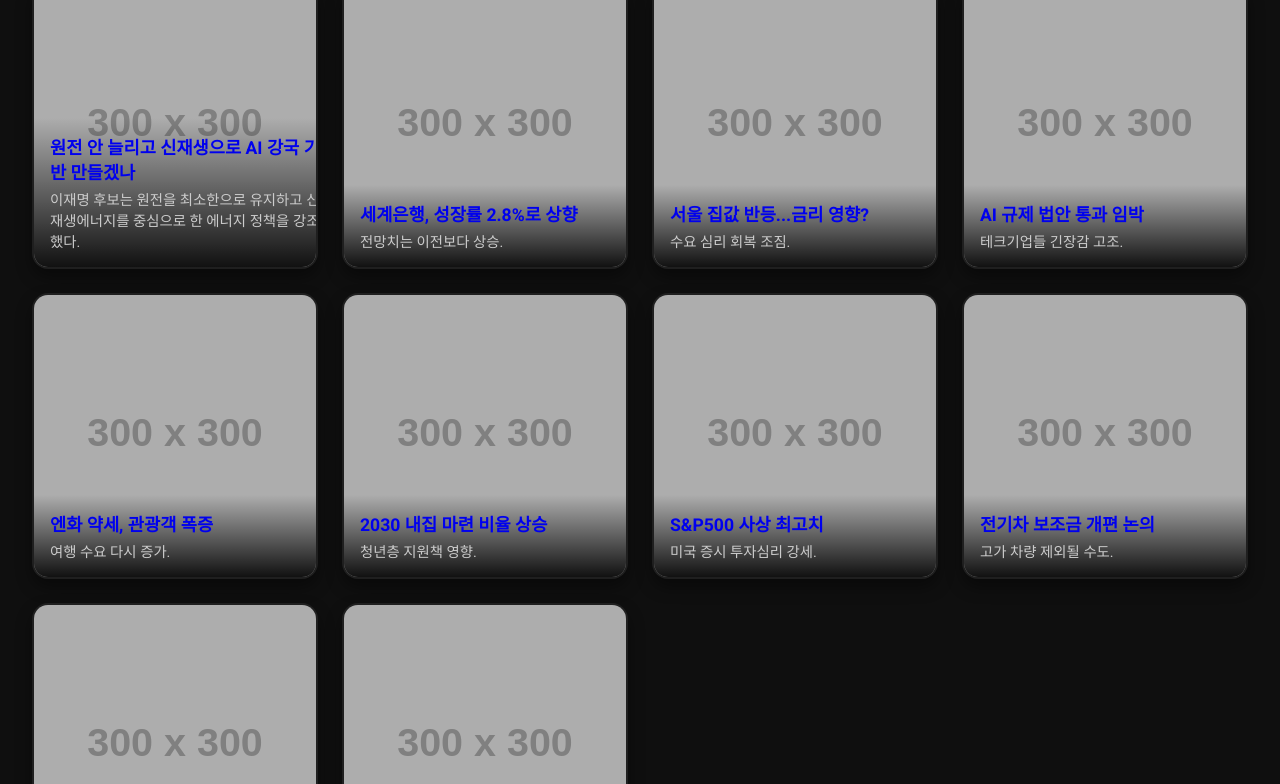
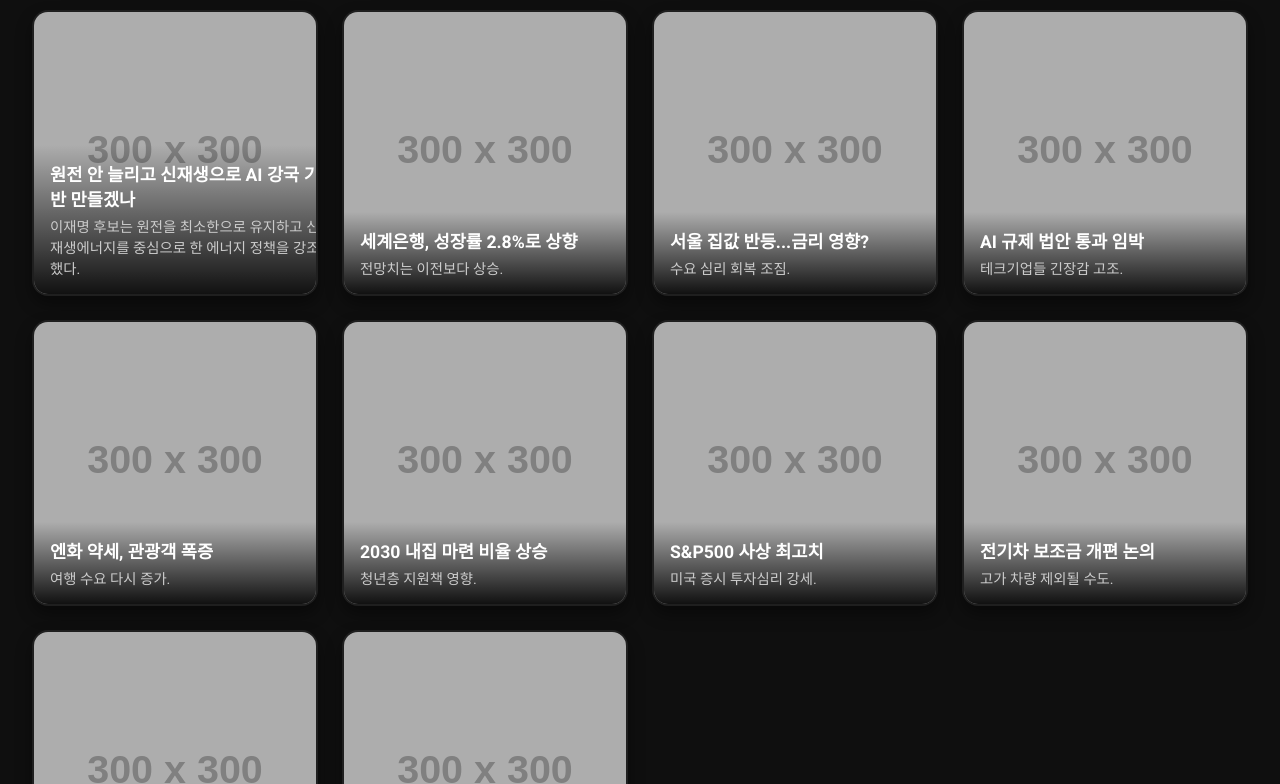
Before and after one commit to kinnn0602/mis2501, a plain HTML site: page index.html in a window 1280 px wide. Shown: the part 128-912 px from the top of the page. Drawn offline with Linux system fonts and the light colour scheme; placeholder pictures from the web are drawn by us.

Commit message:
Update index.html

```diff
--- a/index.html
+++ b/index.html
@@ -1,6 +1,4 @@
-
-
-    </a><!DOCTYPE html>
+<!DOCTYPE html>
 <html lang="ko">
 <head>
   <meta charset="UTF-8">
@@ -22,6 +20,11 @@
       color: #e50914;
       margin-bottom: 2rem;
       animation: fadeIn 1s ease-in-out;
+    }
+
+    a {
+      text-decoration: none;
+      color: inherit;
     }
 
     .news-grid {
@@ -100,7 +103,6 @@
 <body>
   <h1>MIS IT NEWS</h1>
   <div class="news-grid">
-    <!-- 반복 카드 예시 -->
     <a href="https://www.hankyung.com/article/2025051926631" class="news-card" target="_blank">
       <img src="https://via.placeholder.com/300x300" alt="기사 이미지" class="news-image">
       <div class="news-content">
@@ -129,6 +131,7 @@
         <div class="news-title">AI 규제 법안 통과 임박</div>
         <div class="news-desc">테크기업들 긴장감 고조.</div>
       </div>
+    </a>
     <a href="#" class="news-card" target="_blank">
       <img src="https://via.placeholder.com/300x300" alt="기사 이미지" class="news-image">
       <div class="news-content">
```
